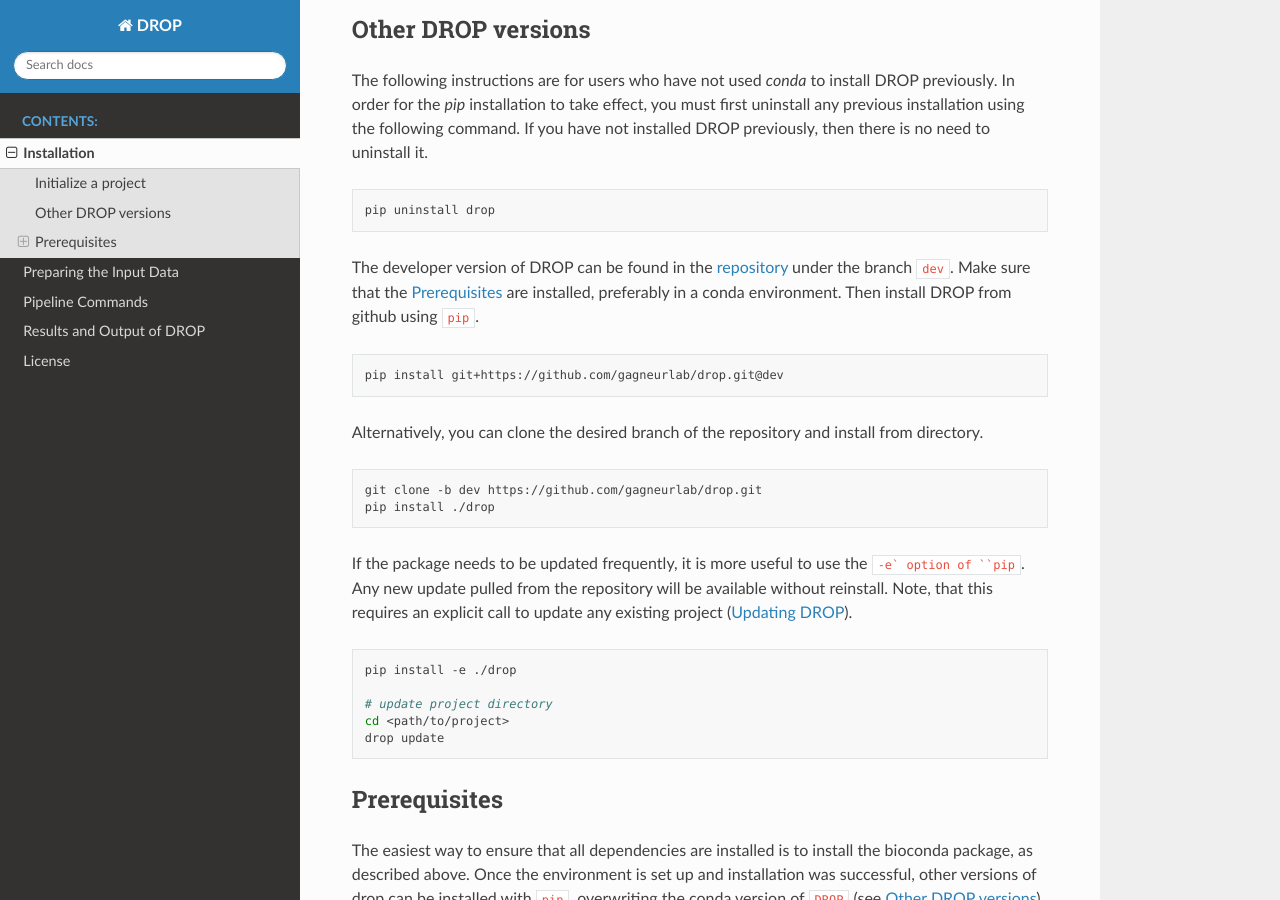
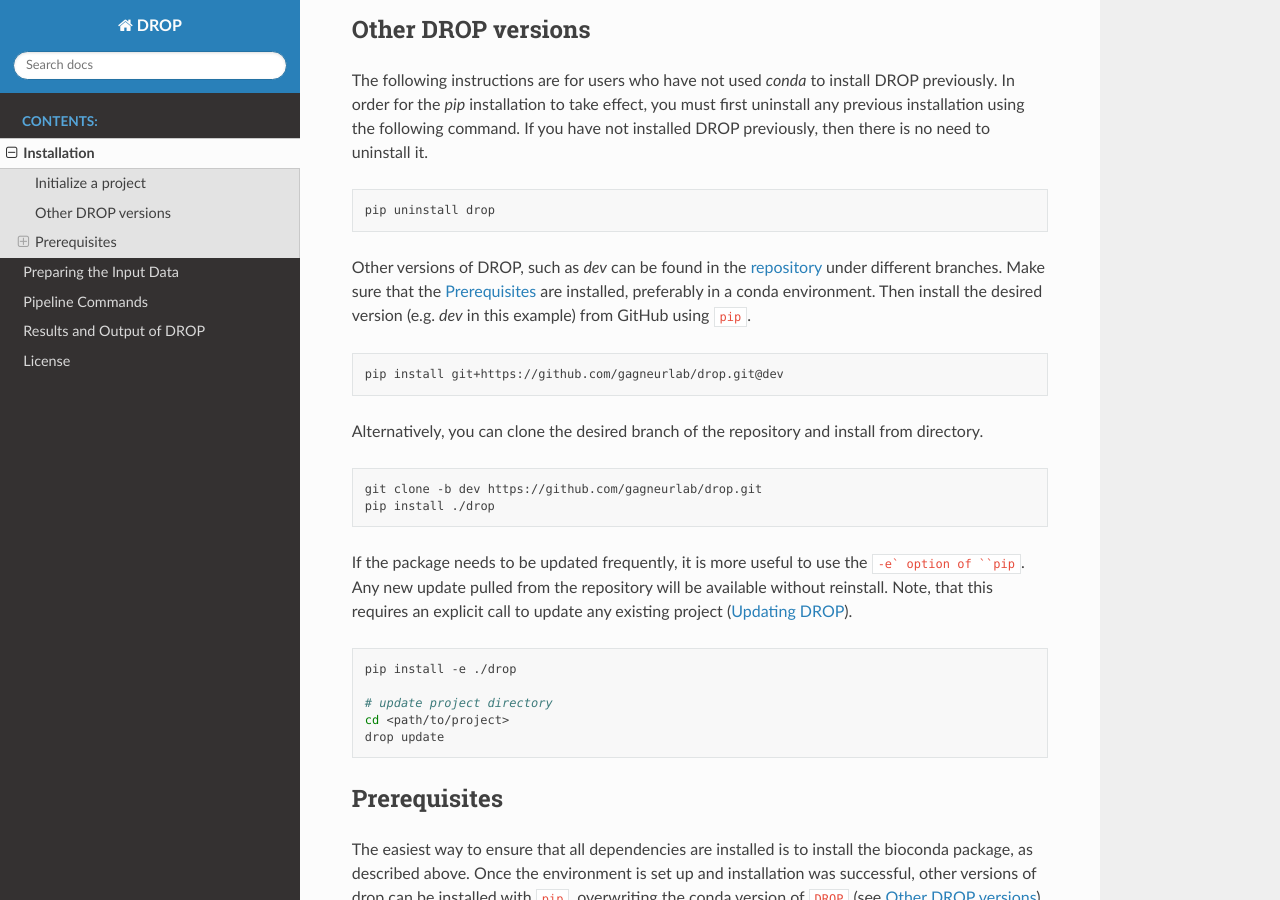
Before and after one commit to gagneurlab/drop, a Sphinx documentation site: the page built from docs/source/installation.rst, in a window 1280 px wide and 900 px high, scrolled down 1329 px. Built offline with Sphinx 7.4.7 and the Read the Docs theme 2.0.0, drawn with Linux system fonts in a browser that asks for light colours; pages that are not in the unit, such as notebooks, are missing from menus.

Commit message:
Update installation.rst

```diff
--- a/docs/source/installation.rst
+++ b/docs/source/installation.rst
@@ -71,10 +71,9 @@
 
     pip uninstall drop
 
-The developer version of DROP can be found in the `repository <https://github.com/gagneurlab/drop>`_ under the branch
-``dev``.
+Other versions of DROP, such as `dev` can be found in the `repository <https://github.com/gagneurlab/drop>`_ under different branches.
 Make sure that the :any:`prerequisites` are installed, preferably in a conda environment.
-Then install DROP from github using ``pip``.
+Then install the desired version (e.g. `dev` in this example) from GitHub using ``pip``.
 
 .. code-block:: bash
 
```
